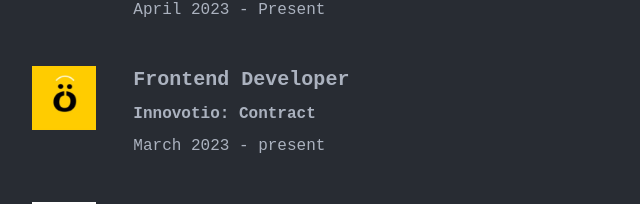
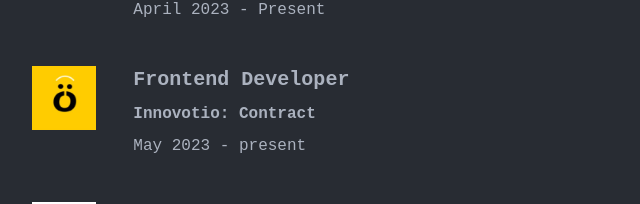
Before and after one commit to ForJessicaSake/Portfolio, a React (Create React App) app: page / in a window 1280 px wide. Shown: the part 1278-1482 px from the top of the page, without its empty margins (0-640 px from the left). Built offline with nearby package versions, Linux system fonts and the light colour scheme; no server answers.

Commit message:
fix:projects

```diff
--- a/src/components/Experience.tsx
+++ b/src/components/Experience.tsx
@@ -29,7 +29,7 @@ const Experience: React.FC = () => {
             image={Innovotio}
             title="Frontend Developer"
             company="Innovotio: Contract"
-            date="March 2023 - present"
+            date="May 2023 - present"
           />
         </div>
 
```
Also changed, not shown: src/components/Project.tsx (+3 -9 lines).
